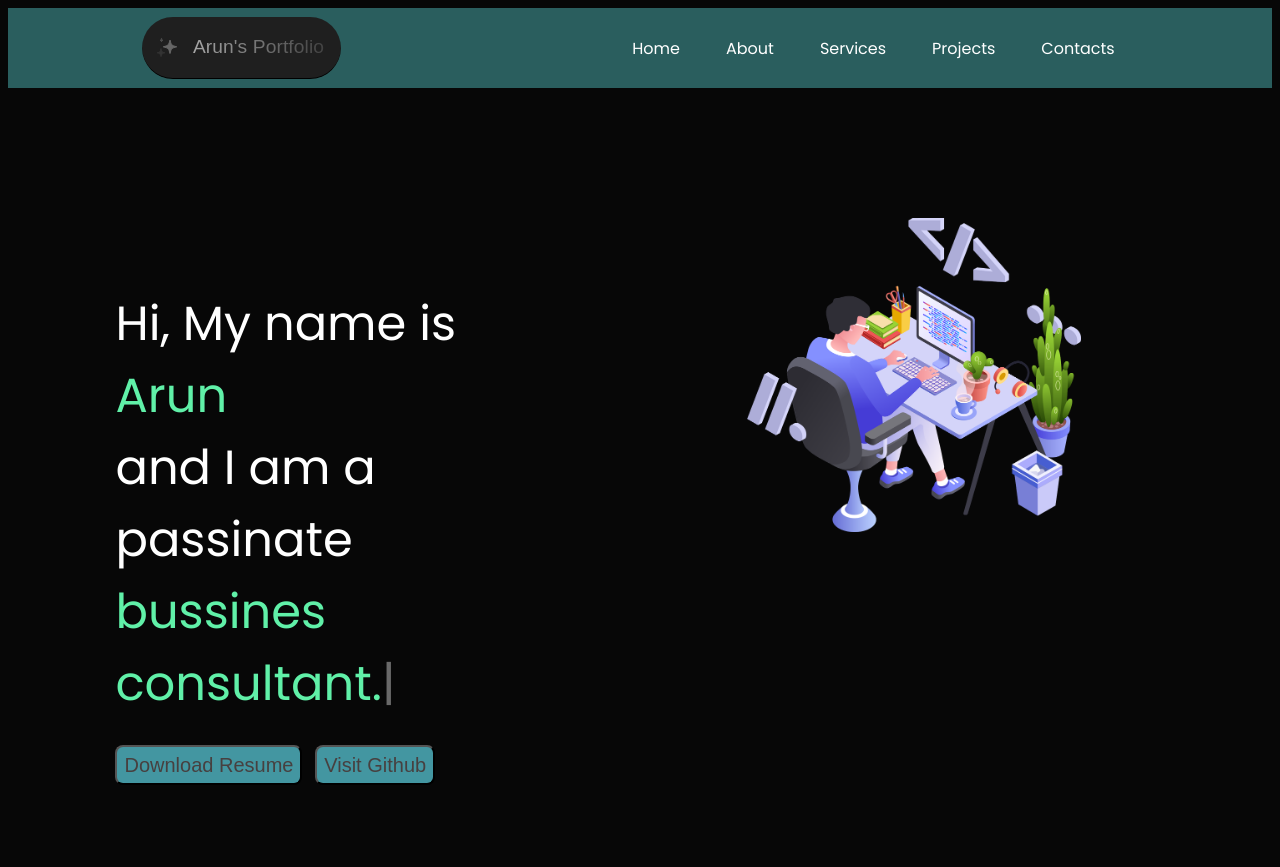
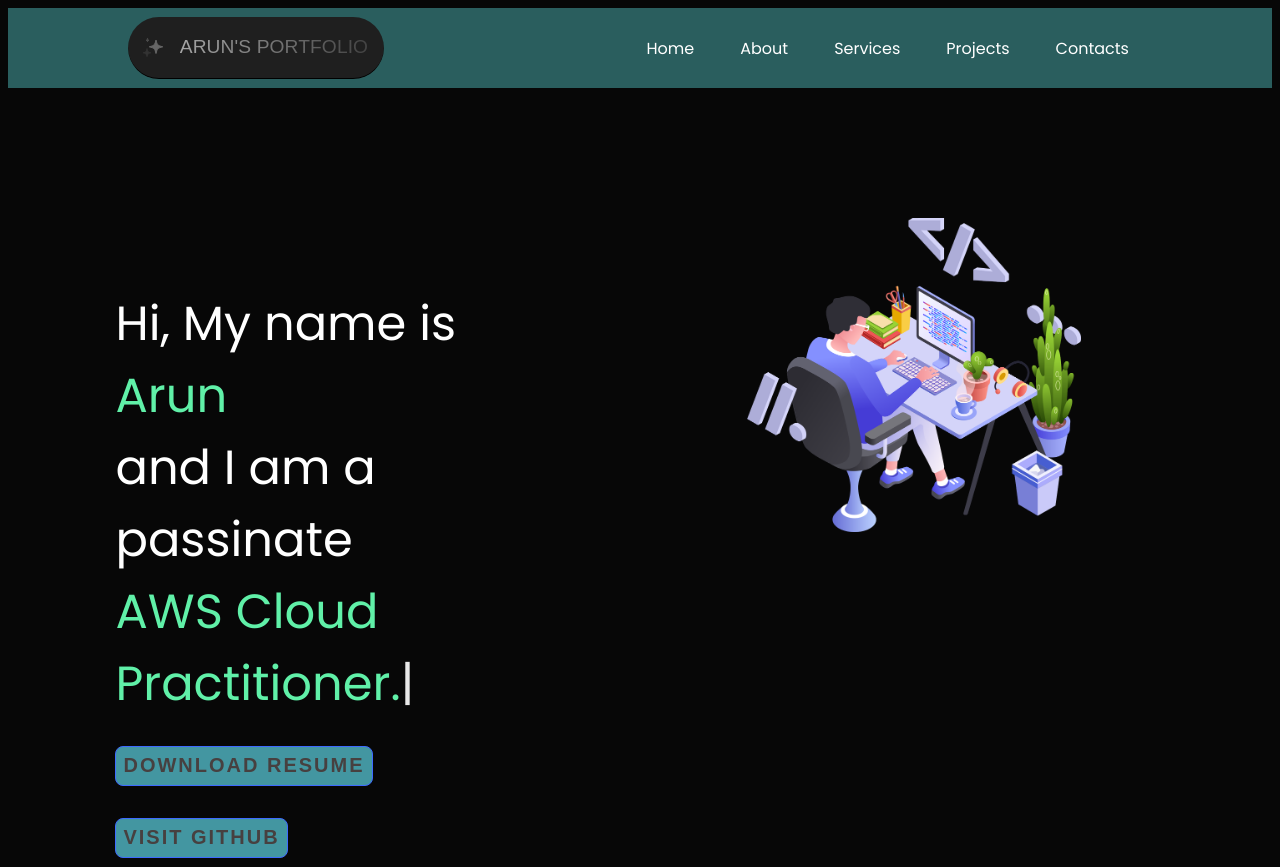
Before and after one commit to jaisarun53/arun.portfolio, a plain HTML site: page index.html in a window 1280 px wide. Shown: the top 867 px of the page. Drawn offline with nearby package versions, Linux system fonts and the light colour scheme.

Commit message:
git url added

```diff
--- a/index.html
+++ b/index.html
@@ -12,6 +12,79 @@
     />
 
     <style>
+      button {
+        position: relative;
+        padding: 10px 20px;
+        border-radius: 7px;
+        border: 1px solid rgb(61, 106, 255);
+        font-size: 14px;
+        text-transform: uppercase;
+        font-weight: 600;
+        letter-spacing: 2px;
+        background: transparent;
+        color: #fff;
+        overflow: hidden;
+        box-shadow: 0 0 0 0 transparent;
+        -webkit-transition: all 0.2s ease-in;
+        -moz-transition: all 0.2s ease-in;
+        transition: all 0.2s ease-in;
+      }
+
+      button:hover {
+        background: rgb(61, 106, 255);
+        box-shadow: 0 0 30px 5px rgba(0, 142, 236, 0.815);
+        -webkit-transition: all 0.2s ease-out;
+        -moz-transition: all 0.2s ease-out;
+        transition: all 0.2s ease-out;
+      }
+
+      button:hover::before {
+        -webkit-animation: sh02 0.5s 0s linear;
+        -moz-animation: sh02 0.5s 0s linear;
+        animation: sh02 0.5s 0s linear;
+      }
+
+      button::before {
+        content: "";
+        display: block;
+        width: 0px;
+        height: 86%;
+        position: absolute;
+        top: 7%;
+        left: 0%;
+        opacity: 0;
+        background: #fff;
+        box-shadow: 0 0 50px 30px #fff;
+        -webkit-transform: skewX(-20deg);
+        -moz-transform: skewX(-20deg);
+        -ms-transform: skewX(-20deg);
+        -o-transform: skewX(-20deg);
+        transform: skewX(-20deg);
+      }
+
+      @keyframes sh02 {
+        from {
+          opacity: 0;
+          left: 0%;
+        }
+
+        50% {
+          opacity: 1;
+        }
+
+        to {
+          opacity: 0;
+          left: 100%;
+        }
+      }
+
+      button:active {
+        box-shadow: 0 0 0 0 transparent;
+        -webkit-transition: box-shadow 0.2s ease-in;
+        -moz-transition: box-shadow 0.2s ease-in;
+        transition: box-shadow 0.2s ease-in;
+      }
+
       body {
         * {
           padding: 0px;
@@ -698,7 +771,12 @@
             <span id="element"></span>
             <div>
               <button class="btn">Download Resume</button>
-              <button class="btn">Visit Github</button>
+              <button
+                class="btn"
+                onclick="location.href='https://github.com/jaisarun53'"
+              >
+                Visit Github
+              </button>
             </div>
           </div>
         </div>
@@ -749,7 +827,7 @@
     <!-- Setup and start animation! -->
     <script>
       var typed = new Typed("#element", {
-        strings: ["web developer", "content creater", "bussines consultant."],
+        strings: ["web developer", "AWS Cloud Practitioner."],
         typeSpeed: 50,
       });
     </script>
```
